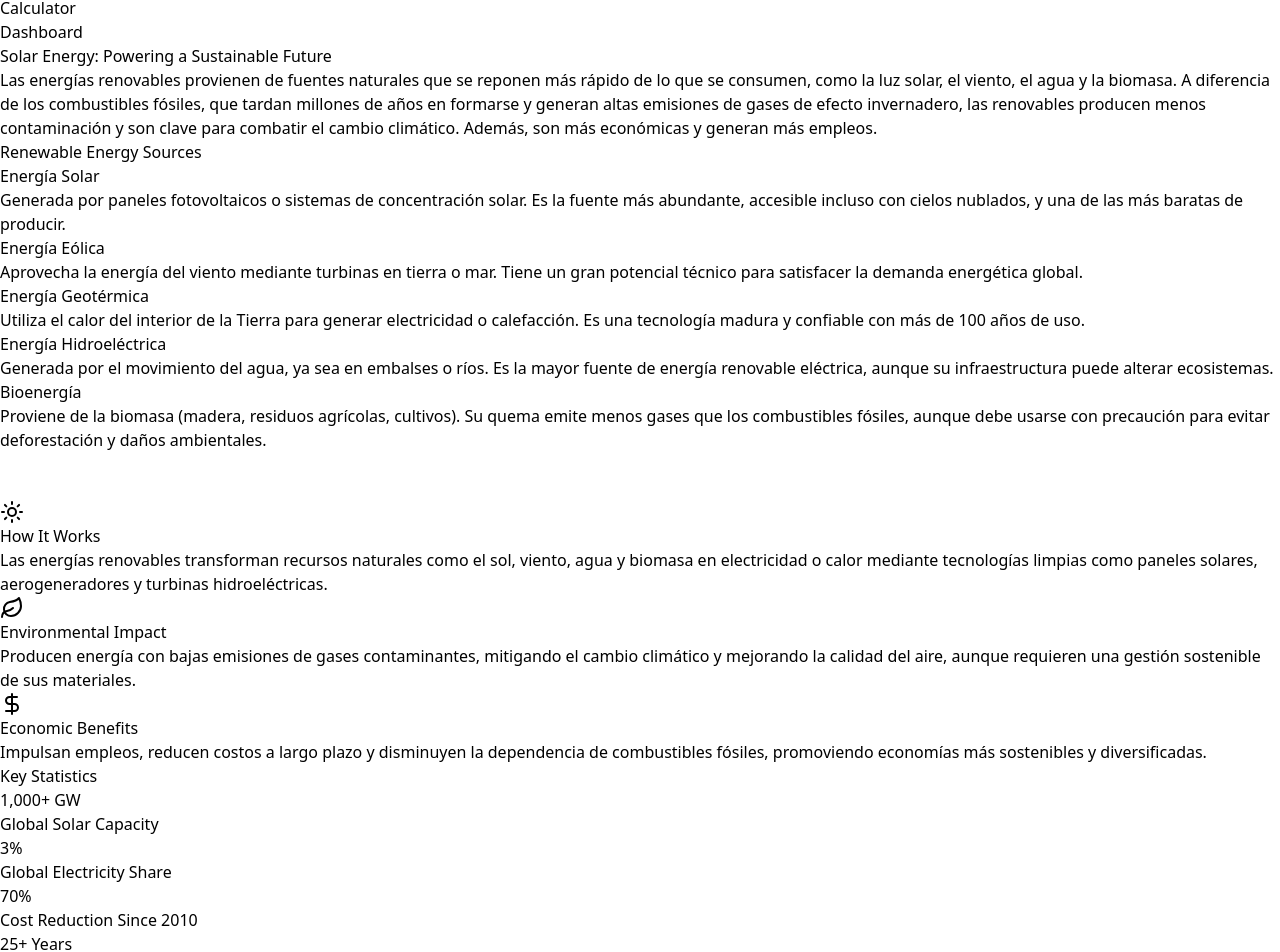
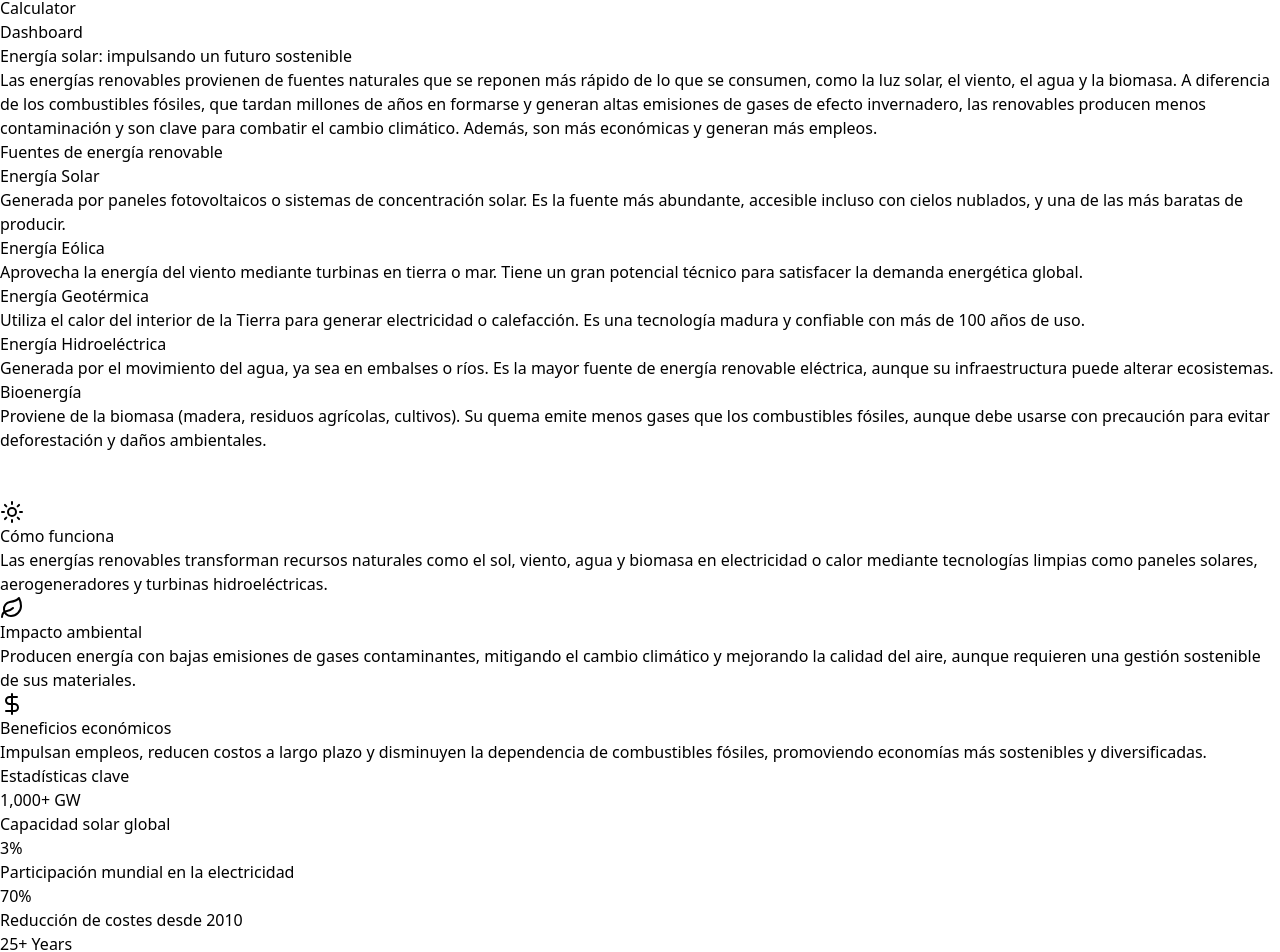
Before and after one commit to DavidSolorza/trabajo-final, a React (Vite) app in the folder TrabajoFinal/: page /overview in a window 1280 px wide. Shown: the part 76-1028 px from the top of the page. Built offline with nearby package versions, Linux system fonts and the light colour scheme.

Commit message:
miniCambios

```diff
--- a/TrabajoFinal/src/components/calculator/EnergyCalculator.jsx
+++ b/TrabajoFinal/src/components/calculator/EnergyCalculator.jsx
@@ -20,7 +20,7 @@ export function EnergyCalculator() {
           <div className="bg-[#ffffff] rounded-2xl shadow-xl p-8">
             <div className="flex items-center gap-3 mb-6">
               <Calculator className="h-8 w-8 text-[#4e518b]" />
-              <h2 className="text-3xl font-bold text-[#606297]">Energy Calculator</h2>
+              <h2 className="text-3xl font-bold text-[#606297]">Calculadora de energía</h2>
             </div>
 
             <div className="space-y-6">
--- a/TrabajoFinal/src/components/solar/SolarOverview.jsx
+++ b/TrabajoFinal/src/components/solar/SolarOverview.jsx
@@ -3,12 +3,11 @@ import { Sun, Leaf, DollarSign } from "lucide-react";
 
 export function SolarOverview() {
   return (
-    <div class="container-fluid">
     <section className="py-16 bg-[#edeef3]">
       <div className="container mx-auto px-4">
 
         <h1 className="text-4xl font-bold text-[#4e518b] mb-8 text-center">
-          Solar Energy: Powering a Sustainable Future
+        Energía solar: impulsando un futuro sostenible
         </h1>
 
         <p className="text-[#4e518b] mb-8">
@@ -22,7 +21,7 @@ export function SolarOverview() {
         </p>
 
         <h2 className="text-2xl font-bold text-[#4e518b] mb-6 text-center">
-          Renewable Energy Sources
+        Fuentes de energía renovable
         </h2>
 
           <div className="grid md:grid-cols-2 gap-8 text-justify">
@@ -72,7 +71,7 @@ export function SolarOverview() {
           <div className="bg-gradient-to-br from-yellow-50 to-orange-50 p-6 rounded-xl shadow-md">
             <Sun className="h-12 w-12 text-yellow-500 mb-4" />
             <h3 className="text-xl font-semibold mb-3 text-[#4e518b]">
-              How It Works
+              Cómo funciona
             </h3>
             <p className="text-[#4e518b]">
               Las energías renovables transforman recursos naturales como el
@@ -85,7 +84,7 @@ export function SolarOverview() {
           <div className="bg-gradient-to-br from-green-50 to-emerald-50 p-6 rounded-xl shadow-md">
             <Leaf className="h-12 w-12 text-green-500 mb-4" />
             <h3 className="text-xl font-semibold mb-3 text-[#4e518b]">
-              Environmental Impact
+            Impacto ambiental
             </h3>
             <p className="text-[#4e518b]">
               Producen energía con bajas emisiones de gases contaminantes,
@@ -97,7 +96,7 @@ export function SolarOverview() {
           <div className="bg-gradient-to-br from-blue-50 to-cyan-50 p-6 rounded-xl shadow-md">
             <DollarSign className="h-12 w-12 text-blue-500 mb-4" />
             <h3 className="text-xl font-semibold mb-3 text-[#4e518b]">
-              Economic Benefits
+              Beneficios económicos
             </h3>
             <p className="text-[#4e518b]">
               Impulsan empleos, reducen costos a largo plazo y disminuyen la
@@ -109,24 +108,24 @@ export function SolarOverview() {
 
         <div className="bg-[#edeef3] rounded-2xl p-8 shadow-lg">
           <h3 className="text-2xl font-bold mb-6 text-[#4e518b]">
-            Key Statistics
+          Estadísticas clave
           </h3>
           <div className="grid md:grid-cols-2 lg:grid-cols-4 gap-6">
             <div className="bg-white p-4 rounded-lg shadow">
               <p className="text-3xl font-bold text-yellow-500">1,000+ GW</p>
-              <p className="text-[#4e518b]">Global Solar Capacity</p>
+              <p className="text-[#4e518b]">Capacidad solar global</p>
             </div>
             <div className="bg-white p-4 rounded-lg shadow">
               <p className="text-3xl font-bold text-yellow-500">3%</p>
-              <p className="text-[#4e518b]">Global Electricity Share</p>
+              <p className="text-[#4e518b]">Participación mundial en la electricidad</p>
             </div>
             <div className="bg-white p-4 rounded-lg shadow">
               <p className="text-3xl font-bold text-yellow-500">70%</p>
-              <p className="text-[#4e518b]">Cost Reduction Since 2010</p>
+              <p className="text-[#4e518b]">Reducción de costes desde 2010</p>
             </div>
             <div className="bg-white p-4 rounded-lg shadow">
               <p className="text-3xl font-bold text-yellow-500">25+ Years</p>
-              <p className="text-[#4e518b]">Average Panel Lifespan</p>
+              <p className="text-[#4e518b]">Vida útil promedio del panel</p>
             </div>
           </div>
         </div>
@@ -167,6 +166,5 @@ export function SolarOverview() {
           <br/>
       </div>
     </section>
-    </div>
   );
 }
```
